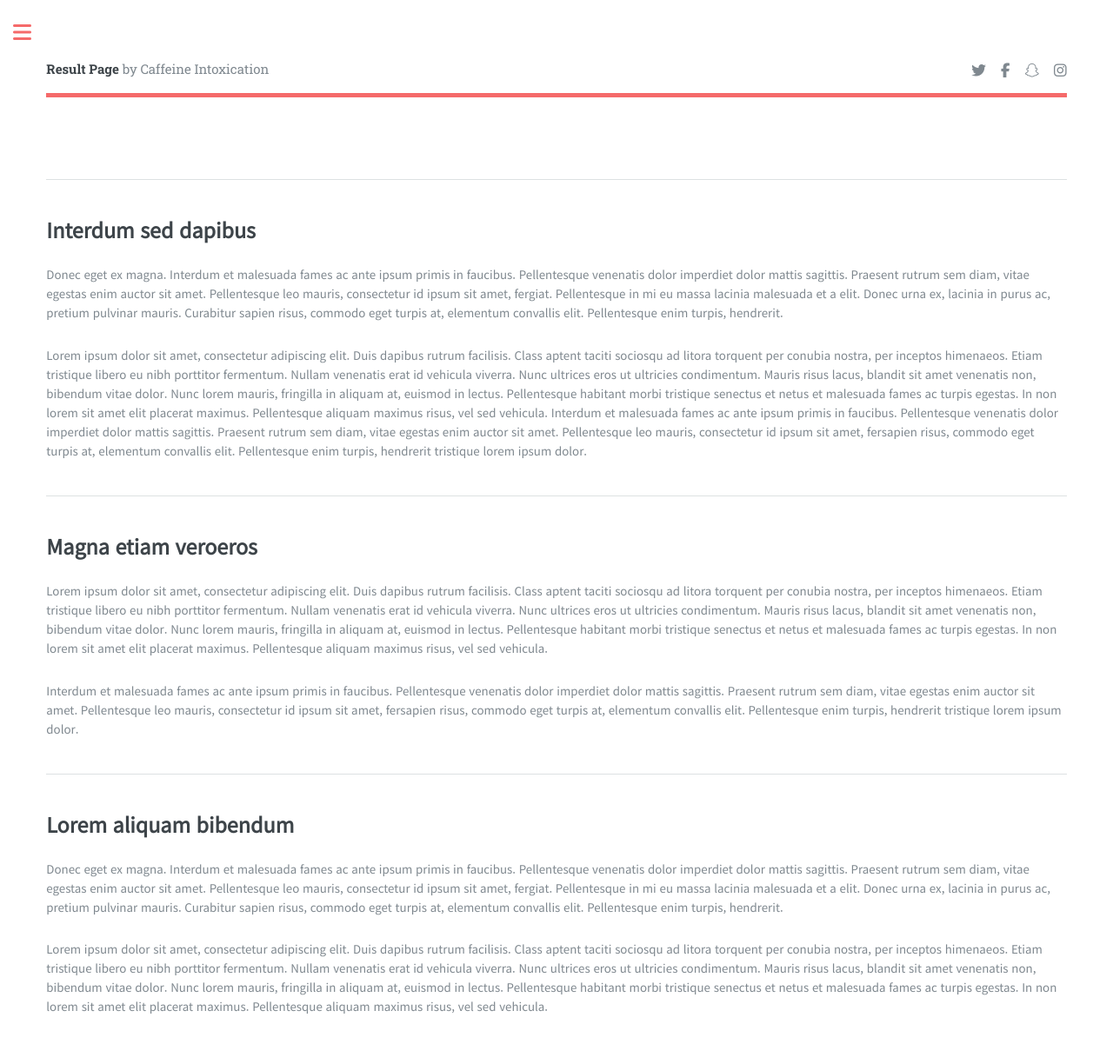
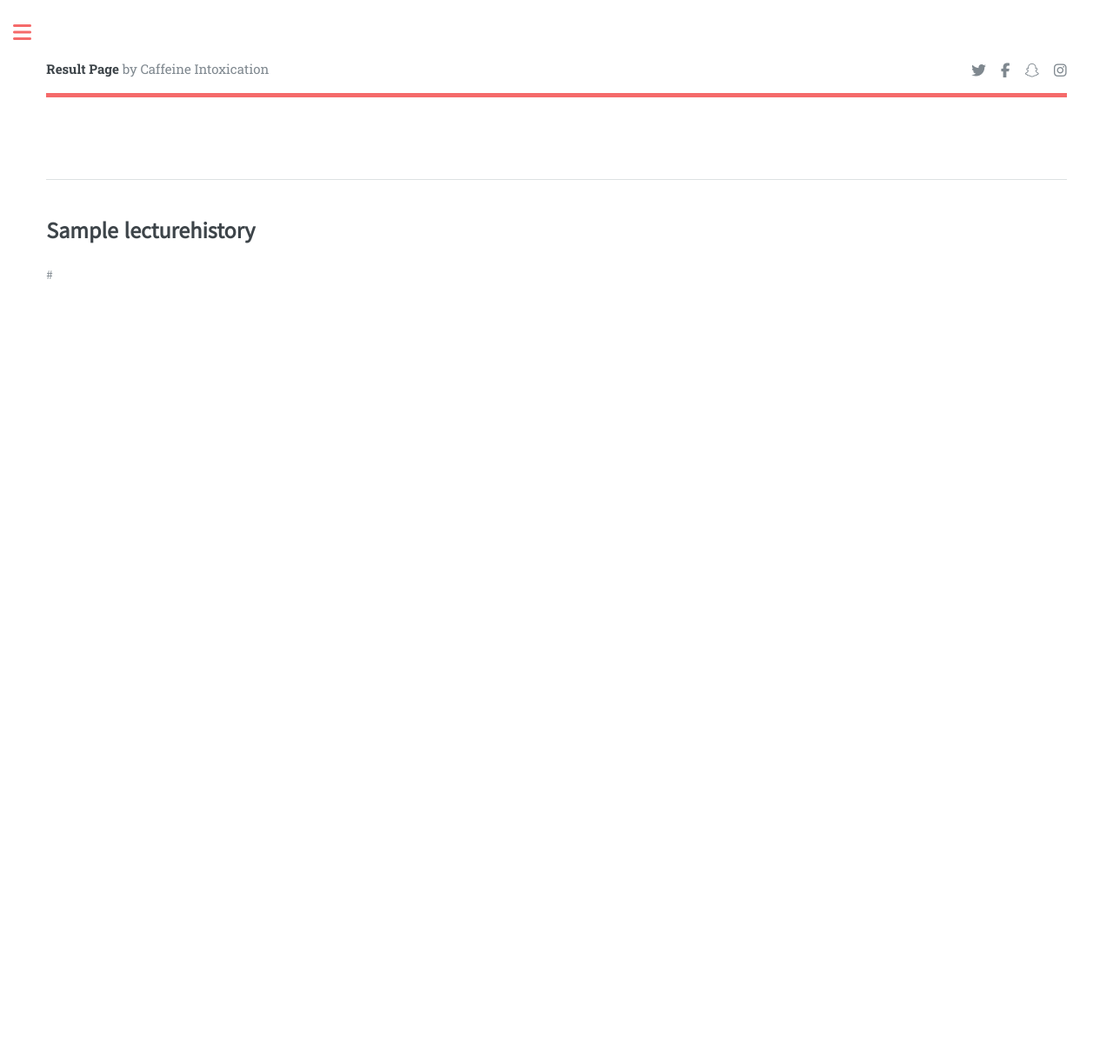
Before and after one commit to Philip-Cho/DGU-Capstone, a Django app: page /caffeine/board/ in a window 1280 px wide. Shown: the whole page at 87% size. After the commit the page ends 321 px from the top, so only its background shows below. Run offline with Django 4.2, Linux system fonts and the light colour scheme; tables that the repository leaves empty hold one stand-in row (values such as "Sample post"); some libraries are stand-ins or nearby versions; some web fonts are replaced.

Commit message:
- DB 데이터 저장(강의 제목 및 url 임시) 및 게시판 기능 구현

```diff
--- a/caffeine/urls.py
+++ b/caffeine/urls.py
@@ -9,5 +9,6 @@ urlpatterns = [
     path('summary/', views.summary),
     path('keytext/', views.keytext),
     path('model/',views.model),
-    path('board/',views.board)
+    path('board/',views.board),
+    path('savedb/',views.savedb),
 ]
--- a/caffeine/views.py
+++ b/caffeine/views.py
@@ -1,5 +1,5 @@
 from django.http import HttpResponse,JsonResponse
-from django.shortcuts import render
+from django.shortcuts import render,get_object_or_404
 from django.views.decorators.csrf import csrf_exempt
 import os, os.path
 from .tools.down_movie import downYoutubeMp3, down_title
@@ -8,6 +8,7 @@ from .tools.sum import summary_text,sum_model_load
 from .tools.textrank import key_question,load_key_model
 from .models import LectureHistory
 from .models import Users
+from django.core.paginator import Paginator
 
 import json
 
@@ -18,6 +19,7 @@ models_key = list()
 
 contents = list()
 movie_urls = list()
+embed_urls = list()
 movie_titles = list()
 code_imgs = list()
 
@@ -50,19 +52,20 @@ def result(request):
         contents.append(content)
         # 임베딩 링크 생성
         embed_url = movie_url.replace('watch?v=', "embed/")
-
+        embed_urls.append(embed_url)
         ## DB
         ## user
         user = Users()
-        user.id = 1
+        user.id = "shim"
+        user.save()
 
-        # ## history
-        # history = LectureHistory()
-        # history.lecture_id = user.id
-        # history.lecture_name = movie_title
-        # history.embed_url = embed_url
-        # history.lecture_url = movie_url
-        # history.save()
+        ## history
+        history = LectureHistory()
+        history.lecture_id = get_object_or_404(Users, id="shim")
+        history.lecture_name = movie_title
+        history.embed_url = embed_url
+        history.lecture_url = movie_url
+        history.save()
 
         context = {
             'embed_url': embed_url,
@@ -178,10 +181,33 @@ def keytext(request):
         }
     return JsonResponse(result)
 
+@csrf_exempt
+def savedb(request):
+    if request.method == 'POST':
+        ## DB
+        ## user
+        user = Users()
+        user.id = "shim"
+        user.save()
+
+        ## history
+        history = LectureHistory()
+        history.lecture_id = get_object_or_404(Users, id="shim")
+        history.lecture_name = movie_titles[-1]
+        history.embed_url = embed_urls[-1]
+        history.lecture_url = movie_urls[-1]
+        history.save()
+
+    # 요약본 출력
+    return HttpResponse("!!DB 저장 완료!!")
 
 @csrf_exempt
 def board(request):
     # 제목 출력
+    page = request.GET.get('page', '1')  # 페이지
+    question_list = LectureHistory.objects.order_by('lecture_name')
+    paginator = Paginator(question_list, 10)  # 페이지당 10개씩
+    page_obj = paginator.get_page(page)
+    context = {'lecture_list': page_obj}
 
-    # 요약본 출력
-    return render(request, 'board.html')
+    return render(request, 'board.html', context)
--- a/templates/board.html
+++ b/templates/board.html
@@ -40,25 +40,33 @@
 <!--				새로운 컨텐츠 넣을 때 이 곳에 요소들을 추가한다. 나머지는 틀-->
                 <hr class="major" />
 
-                <h2>Interdum sed dapibus</h2>
-                <p>Donec eget ex magna. Interdum et malesuada fames ac ante ipsum primis in faucibus. Pellentesque venenatis dolor imperdiet dolor mattis sagittis. Praesent rutrum sem diam, vitae egestas enim auctor sit amet. Pellentesque leo mauris, consectetur id ipsum sit amet, fergiat. Pellentesque in mi eu massa lacinia malesuada et a elit. Donec urna ex, lacinia in purus ac, pretium pulvinar mauris. Curabitur sapien risus, commodo eget turpis at, elementum convallis elit. Pellentesque enim turpis, hendrerit.</p>
-                <p>Lorem ipsum dolor sit amet, consectetur adipiscing elit. Duis dapibus rutrum facilisis. Class aptent taciti sociosqu ad litora torquent per conubia nostra, per inceptos himenaeos. Etiam tristique libero eu nibh porttitor fermentum. Nullam venenatis erat id vehicula viverra. Nunc ultrices eros ut ultricies condimentum. Mauris risus lacus, blandit sit amet venenatis non, bibendum vitae dolor. Nunc lorem mauris, fringilla in aliquam at, euismod in lectus. Pellentesque habitant morbi tristique senectus et netus et malesuada fames ac turpis egestas. In non lorem sit amet elit placerat maximus. Pellentesque aliquam maximus risus, vel sed vehicula. Interdum et malesuada fames ac ante ipsum primis in faucibus. Pellentesque venenatis dolor imperdiet dolor mattis sagittis. Praesent rutrum sem diam, vitae egestas enim auctor sit amet. Pellentesque leo mauris, consectetur id ipsum sit amet, fersapien risus, commodo eget turpis at, elementum convallis elit. Pellentesque enim turpis, hendrerit tristique lorem ipsum dolor.</p>
+{#                <h2>Interdum sed dapibus</h2>#}
+{#                <p>Donec eget ex magna. Interdum et malesuada fames ac ante ipsum primis in faucibus. Pellentesque venenatis dolor imperdiet dolor mattis sagittis. Praesent rutrum sem diam, vitae egestas enim auctor sit amet. Pellentesque leo mauris, consectetur id ipsum sit amet, fergiat. Pellentesque in mi eu massa lacinia malesuada et a elit. Donec urna ex, lacinia in purus ac, pretium pulvinar mauris. Curabitur sapien risus, commodo eget turpis at, elementum convallis elit. Pellentesque enim turpis, hendrerit.</p>#}
+{#                <p>Lorem ipsum dolor sit amet, consectetur adipiscing elit. Duis dapibus rutrum facilisis. Class aptent taciti sociosqu ad litora torquent per conubia nostra, per inceptos himenaeos. Etiam tristique libero eu nibh porttitor fermentum. Nullam venenatis erat id vehicula viverra. Nunc ultrices eros ut ultricies condimentum. Mauris risus lacus, blandit sit amet venenatis non, bibendum vitae dolor. Nunc lorem mauris, fringilla in aliquam at, euismod in lectus. Pellentesque habitant morbi tristique senectus et netus et malesuada fames ac turpis egestas. In non lorem sit amet elit placerat maximus. Pellentesque aliquam maximus risus, vel sed vehicula. Interdum et malesuada fames ac ante ipsum primis in faucibus. Pellentesque venenatis dolor imperdiet dolor mattis sagittis. Praesent rutrum sem diam, vitae egestas enim auctor sit amet. Pellentesque leo mauris, consectetur id ipsum sit amet, fersapien risus, commodo eget turpis at, elementum convallis elit. Pellentesque enim turpis, hendrerit tristique lorem ipsum dolor.</p>#}
+{##}
+{#                <hr class="major" />#}
+{##}
+{#                <h2>Magna etiam veroeros</h2>#}
+{#                <p>Lorem ipsum dolor sit amet, consectetur adipiscing elit. Duis dapibus rutrum facilisis. Class aptent taciti sociosqu ad litora torquent per conubia nostra, per inceptos himenaeos. Etiam tristique libero eu nibh porttitor fermentum. Nullam venenatis erat id vehicula viverra. Nunc ultrices eros ut ultricies condimentum. Mauris risus lacus, blandit sit amet venenatis non, bibendum vitae dolor. Nunc lorem mauris, fringilla in aliquam at, euismod in lectus. Pellentesque habitant morbi tristique senectus et netus et malesuada fames ac turpis egestas. In non lorem sit amet elit placerat maximus. Pellentesque aliquam maximus risus, vel sed vehicula.</p>#}
+{#                <p>Interdum et malesuada fames ac ante ipsum primis in faucibus. Pellentesque venenatis dolor imperdiet dolor mattis sagittis. Praesent rutrum sem diam, vitae egestas enim auctor sit amet. Pellentesque leo mauris, consectetur id ipsum sit amet, fersapien risus, commodo eget turpis at, elementum convallis elit. Pellentesque enim turpis, hendrerit tristique lorem ipsum dolor.</p>#}
+{##}
+{#                <hr class="major" />#}
+{##}
+{#                <h2>Lorem aliquam bibendum</h2>#}
+{#                <p>Donec eget ex magna. Interdum et malesuada fames ac ante ipsum primis in faucibus. Pellentesque venenatis dolor imperdiet dolor mattis sagittis. Praesent rutrum sem diam, vitae egestas enim auctor sit amet. Pellentesque leo mauris, consectetur id ipsum sit amet, fergiat. Pellentesque in mi eu massa lacinia malesuada et a elit. Donec urna ex, lacinia in purus ac, pretium pulvinar mauris. Curabitur sapien risus, commodo eget turpis at, elementum convallis elit. Pellentesque enim turpis, hendrerit.</p>#}
+{#                <p>Lorem ipsum dolor sit amet, consectetur adipiscing elit. Duis dapibus rutrum facilisis. Class aptent taciti sociosqu ad litora torquent per conubia nostra, per inceptos himenaeos. Etiam tristique libero eu nibh porttitor fermentum. Nullam venenatis erat id vehicula viverra. Nunc ultrices eros ut ultricies condimentum. Mauris risus lacus, blandit sit amet venenatis non, bibendum vitae dolor. Nunc lorem mauris, fringilla in aliquam at, euismod in lectus. Pellentesque habitant morbi tristique senectus et netus et malesuada fames ac turpis egestas. In non lorem sit amet elit placerat maximus. Pellentesque aliquam maximus risus, vel sed vehicula.</p>#}
 
-                <hr class="major" />
-
-                <h2>Magna etiam veroeros</h2>
-                <p>Lorem ipsum dolor sit amet, consectetur adipiscing elit. Duis dapibus rutrum facilisis. Class aptent taciti sociosqu ad litora torquent per conubia nostra, per inceptos himenaeos. Etiam tristique libero eu nibh porttitor fermentum. Nullam venenatis erat id vehicula viverra. Nunc ultrices eros ut ultricies condimentum. Mauris risus lacus, blandit sit amet venenatis non, bibendum vitae dolor. Nunc lorem mauris, fringilla in aliquam at, euismod in lectus. Pellentesque habitant morbi tristique senectus et netus et malesuada fames ac turpis egestas. In non lorem sit amet elit placerat maximus. Pellentesque aliquam maximus risus, vel sed vehicula.</p>
-                <p>Interdum et malesuada fames ac ante ipsum primis in faucibus. Pellentesque venenatis dolor imperdiet dolor mattis sagittis. Praesent rutrum sem diam, vitae egestas enim auctor sit amet. Pellentesque leo mauris, consectetur id ipsum sit amet, fersapien risus, commodo eget turpis at, elementum convallis elit. Pellentesque enim turpis, hendrerit tristique lorem ipsum dolor.</p>
-
-                <hr class="major" />
-
-                <h2>Lorem aliquam bibendum</h2>
-                <p>Donec eget ex magna. Interdum et malesuada fames ac ante ipsum primis in faucibus. Pellentesque venenatis dolor imperdiet dolor mattis sagittis. Praesent rutrum sem diam, vitae egestas enim auctor sit amet. Pellentesque leo mauris, consectetur id ipsum sit amet, fergiat. Pellentesque in mi eu massa lacinia malesuada et a elit. Donec urna ex, lacinia in purus ac, pretium pulvinar mauris. Curabitur sapien risus, commodo eget turpis at, elementum convallis elit. Pellentesque enim turpis, hendrerit.</p>
-                <p>Lorem ipsum dolor sit amet, consectetur adipiscing elit. Duis dapibus rutrum facilisis. Class aptent taciti sociosqu ad litora torquent per conubia nostra, per inceptos himenaeos. Etiam tristique libero eu nibh porttitor fermentum. Nullam venenatis erat id vehicula viverra. Nunc ultrices eros ut ultricies condimentum. Mauris risus lacus, blandit sit amet venenatis non, bibendum vitae dolor. Nunc lorem mauris, fringilla in aliquam at, euismod in lectus. Pellentesque habitant morbi tristique senectus et netus et malesuada fames ac turpis egestas. In non lorem sit amet elit placerat maximus. Pellentesque aliquam maximus risus, vel sed vehicula.</p>
-
-
-
-<!--            section content end 끝끝-->
+                {% if lecture_list %}
+                {% for lecture in lecture_list %}
+                <h2>{{ lecture.lecture_name}}</h2>
+                    <p>{{ lecture.lecture_url }}</p>
+                    {% endfor %}
+        {% else %}
+        <tr>
+            <td colspan="4">질문이 없습니다.</td>
+        </tr>
+        {% endif %}
+        <!--            section content end 끝끝-->
                 </section>
         <!-- inner end ->
         </div>
--- a/templates/index.html
+++ b/templates/index.html
@@ -70,7 +70,7 @@
                 </header>
                 <ul>
                     <li><a href="http://127.0.0.1:8000/caffeine/">NEW SUMMARIZE</a></li>
-                    <li><a href="#">BOARD</a></li>
+                    <li><a href="http://127.0.0.1:8000/caffeine/board/">HISTORY</a></li>
                     <li><a href="#">??</a></li>
 
                 </ul>
```
Also changed, not shown: templates/result.html (+14 -0 lines).
